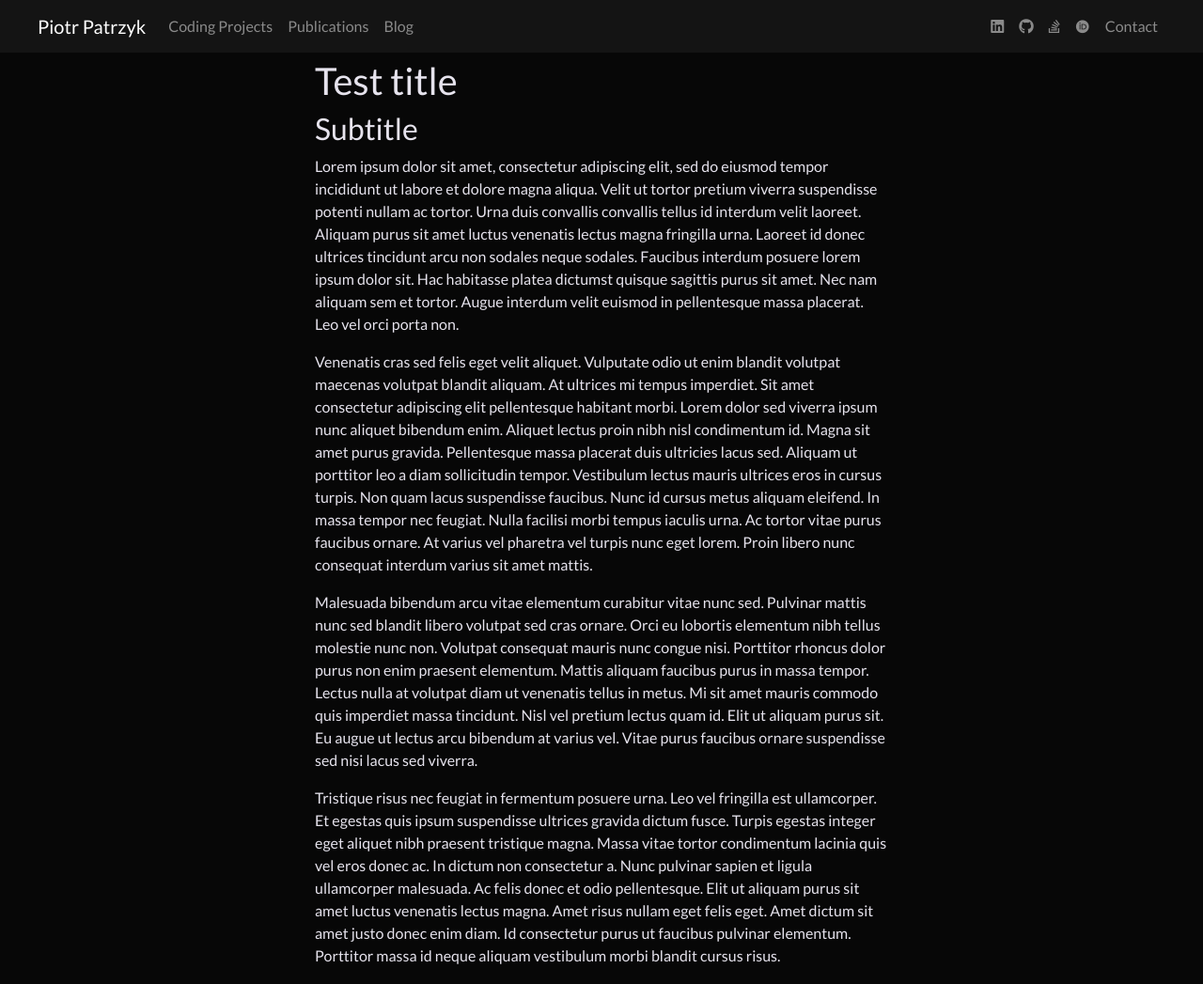
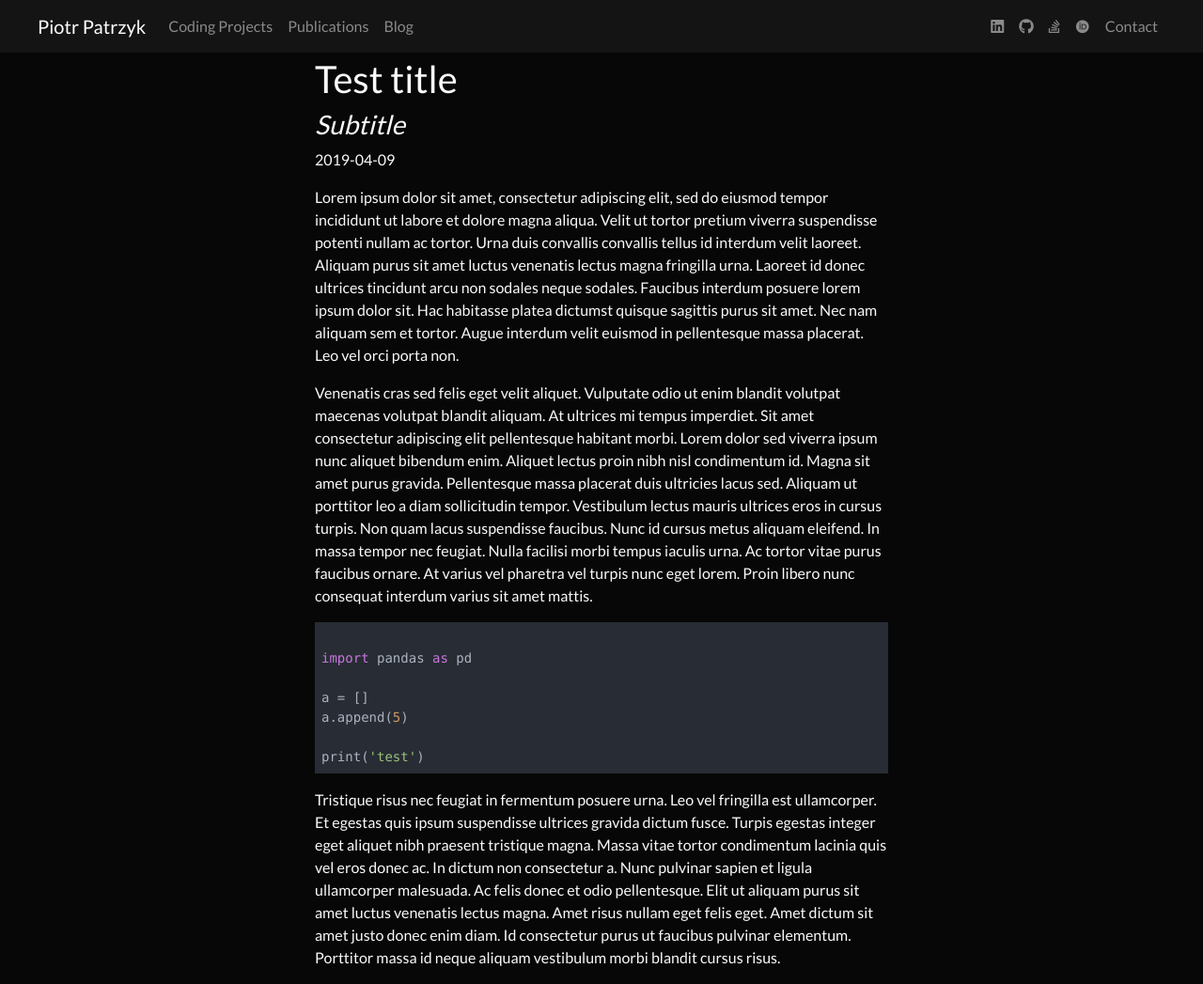
Before and after one commit to ppatrzyk/ppatrzyk.github.io, a Jekyll site: the page built from _posts/2019-04-09-test-post.md, in a window 1280 px wide and 1047 px high. Shown: the whole window at 94% size. Built offline with Jekyll 4.4.1, drawn with Linux system fonts in a browser that asks for light colours; some web fonts are replaced.

Commit message:
add highlight js for code; fix font color

```diff
--- a/_includes/head.html
+++ b/_includes/head.html
@@ -5,7 +5,9 @@
 <link rel="stylesheet" type="text/css" href="/assets/css/bootstrap-4.1.2.min.css">
 <link rel="stylesheet" type="text/css" href="/assets/css/fontawesome-free-5.1.0/css/all.css">
 <link rel="stylesheet" type="text/css" href="/assets/css/academicons-1.8.6/css/academicons.min.css">
+<link rel="stylesheet" type="text/css" href="/assets/css/highlight/atom-one-dark.css">
 <link rel="stylesheet" type="text/css" href="/assets/css/mystyle.css">
 <script src="/assets/js/jquery-3.3.1.min.js"></script>
 <script src="/assets/js/popper-1.14.3.min.js"></script>
 <script src="/assets/js/bootstrap-4.1.2.min.js"></script>
+<script src="/assets/js/highlight.pack.js"></script>
--- a/_layouts/post.html
+++ b/_layouts/post.html
@@ -5,7 +5,10 @@ layout: default
 <div class="row">
 	<div class="col-md-6 offset-md-3">
 		<h1>{{ page.title }}</h1>
-        <h2>{{ page.subtitle }}</h2>
+        <h3>{{ page.subtitle }}</h3>
+        <p>{{ page.date | date: "%Y-%m-%d" }}</p>
         <div>{{ content }}</div>
 	</div>
 </div>
+
+<script>hljs.initHighlightingOnLoad();</script>
--- a/_posts/2019-04-09-test-post.md
+++ b/_posts/2019-04-09-test-post.md
@@ -9,6 +9,13 @@ Lorem ipsum dolor sit amet, consectetur adipiscing elit, sed do eiusmod tempor i
 
 Venenatis cras sed felis eget velit aliquet. Vulputate odio ut enim blandit volutpat maecenas volutpat blandit aliquam. At ultrices mi tempus imperdiet. Sit amet consectetur adipiscing elit pellentesque habitant morbi. Lorem dolor sed viverra ipsum nunc aliquet bibendum enim. Aliquet lectus proin nibh nisl condimentum id. Magna sit amet purus gravida. Pellentesque massa placerat duis ultricies lacus sed. Aliquam ut porttitor leo a diam sollicitudin tempor. Vestibulum lectus mauris ultrices eros in cursus turpis. Non quam lacus suspendisse faucibus. Nunc id cursus metus aliquam eleifend. In massa tempor nec feugiat. Nulla facilisi morbi tempus iaculis urna. Ac tortor vitae purus faucibus ornare. At varius vel pharetra vel turpis nunc eget lorem. Proin libero nunc consequat interdum varius sit amet mattis.
 
-Malesuada bibendum arcu vitae elementum curabitur vitae nunc sed. Pulvinar mattis nunc sed blandit libero volutpat sed cras ornare. Orci eu lobortis elementum nibh tellus molestie nunc non. Volutpat consequat mauris nunc congue nisi. Porttitor rhoncus dolor purus non enim praesent elementum. Mattis aliquam faucibus purus in massa tempor. Lectus nulla at volutpat diam ut venenatis tellus in metus. Mi sit amet mauris commodo quis imperdiet massa tincidunt. Nisl vel pretium lectus quam id. Elit ut aliquam purus sit. Eu augue ut lectus arcu bibendum at varius vel. Vitae purus faucibus ornare suspendisse sed nisi lacus sed viverra.
+<pre><code class="python">
+import pandas as pd
+
+a = []
+a.append(5)
+
+print('test')
+</code></pre>
 
 Tristique risus nec feugiat in fermentum posuere urna. Leo vel fringilla est ullamcorper. Et egestas quis ipsum suspendisse ultrices gravida dictum fusce. Turpis egestas integer eget aliquet nibh praesent tristique magna. Massa vitae tortor condimentum lacinia quis vel eros donec ac. In dictum non consectetur a. Nunc pulvinar sapien et ligula ullamcorper malesuada. Ac felis donec et odio pellentesque. Elit ut aliquam purus sit amet luctus venenatis lectus magna. Amet risus nullam eget felis eget. Amet dictum sit amet justo donec enim diam. Id consectetur purus ut faucibus pulvinar elementum. Porttitor massa id neque aliquam vestibulum morbi blandit cursus risus.
--- /dev/null
+++ b/assets/css/highlight/atom-one-dark.css
@@ -0,0 +1,96 @@
+/*
+
+Atom One Dark by Daniel Gamage
+Original One Dark Syntax theme from https://github.com/atom/one-dark-syntax
+
+base:    #282c34
+mono-1:  #abb2bf
+mono-2:  #818896
+mono-3:  #5c6370
+hue-1:   #56b6c2
+hue-2:   #61aeee
+hue-3:   #c678dd
+hue-4:   #98c379
+hue-5:   #e06c75
+hue-5-2: #be5046
+hue-6:   #d19a66
+hue-6-2: #e6c07b
+
+*/
+
+.hljs {
+  display: block;
+  overflow-x: auto;
+  padding: 0.5em;
+  color: #abb2bf;
+  background: #282c34;
+}
+
+.hljs-comment,
+.hljs-quote {
+  color: #5c6370;
+  font-style: italic;
+}
+
+.hljs-doctag,
+.hljs-keyword,
+.hljs-formula {
+  color: #c678dd;
+}
+
+.hljs-section,
+.hljs-name,
+.hljs-selector-tag,
+.hljs-deletion,
+.hljs-subst {
+  color: #e06c75;
+}
+
+.hljs-literal {
+  color: #56b6c2;
+}
+
+.hljs-string,
+.hljs-regexp,
+.hljs-addition,
+.hljs-attribute,
+.hljs-meta-string {
+  color: #98c379;
+}
+
+.hljs-built_in,
+.hljs-class .hljs-title {
+  color: #e6c07b;
+}
+
+.hljs-attr,
+.hljs-variable,
+.hljs-template-variable,
+.hljs-type,
+.hljs-selector-class,
+.hljs-selector-attr,
+.hljs-selector-pseudo,
+.hljs-number {
+  color: #d19a66;
+}
+
+.hljs-symbol,
+.hljs-bullet,
+.hljs-link,
+.hljs-meta,
+.hljs-selector-id,
+.hljs-title {
+  color: #61aeee;
+}
+
+.hljs-emphasis {
+  font-style: italic;
+}
+
+.hljs-strong {
+  font-weight: bold;
+}
+
+.hljs-link {
+  text-decoration: underline;
+}
--- a/assets/css/mystyle.css
+++ b/assets/css/mystyle.css
@@ -6,7 +6,8 @@ html, body {
 
 body {
   font-family: 'Lato', sans-serif !important;
-  color: #e6e3ed;
+  /* color: #e6e3ed; */
+  color: #FAFAFA;
   background-color: #070707;
 }
 
@@ -21,6 +22,10 @@ a {
 a:hover {
   color: #404040;
   text-decoration: none !important;
+}
+
+h3 {
+  font-style: italic;
 }
 
 hr {
--- a/blog.html
+++ b/blog.html
@@ -15,8 +15,8 @@ title: Blog
 {% for post in site.posts %}
 <div class="row project-entry">
 	<div class="col-md-6 offset-md-3">
-		<p>{{ post.title }}</p>
-		<a href="{{ post.url }}">link</a>
+		<h4><a href="{{ post.url }}">{{ post.title }}</a></h4>
+		<p>{{ post.date | date: "%Y-%m-%d" }}</p>
 	</div>
 </div>
 {% endfor %}
```
Also changed, not shown: assets/css/highlight/atom-one-dark-reasonable.css (added, +77 -0 lines), assets/css/highlight/default.css (added, +99 -0 lines), assets/js/highlight.pack.js (added).
